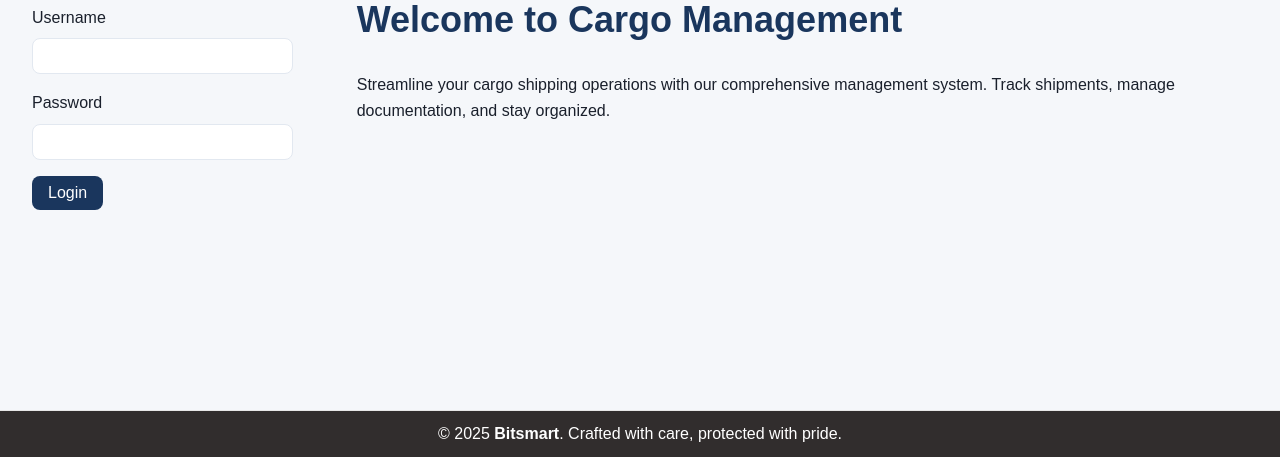
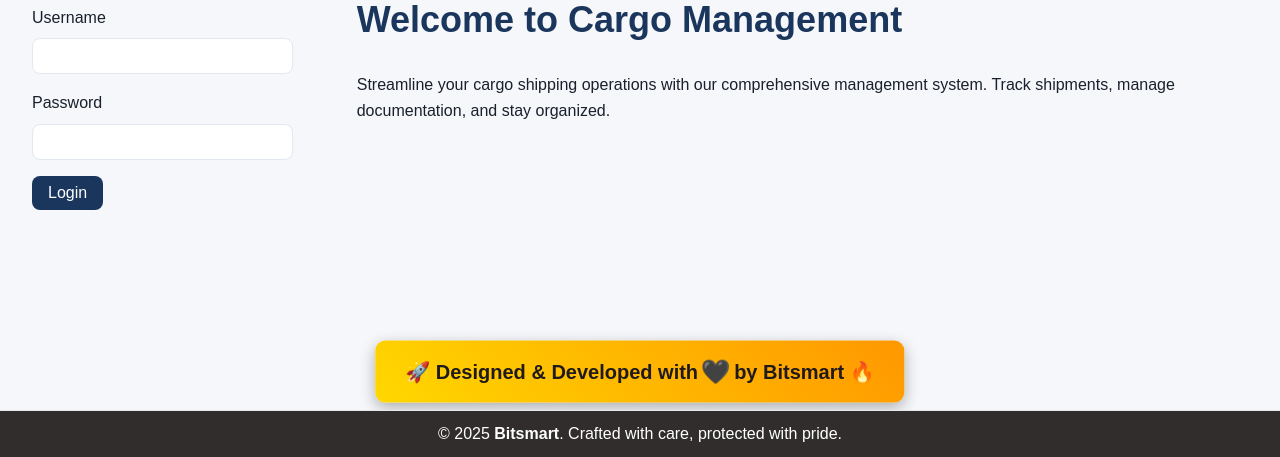
Before and after one commit to Praveen3226/viking12, a Flask app: page /cargo in a window 1280 px wide. Shown: the part 343-800 px from the top of the page. Run offline with Flask 3, Linux system fonts and the light colour scheme.

Commit message:
Update cargo.html

```diff
--- a/templates/cargo.html
+++ b/templates/cargo.html
@@ -338,6 +338,41 @@ html, body {
     height: 100vh;
     display: flex;
 }
+.flash-messagebr {
+    position: fixed;
+    bottom: 50px; /* Move it up */
+    left: 50%;
+    transform: translateX(-50%);
+    background: linear-gradient(45deg, #ffd700, #ffb700, #ff9800); /* Golden gradient */
+    color: rgb(33, 26, 26);
+    padding: 15px 30px; /* Bigger padding */
+    font-size: 20px; /* Bigger text */
+    font-weight: bold;
+    border-radius: 10px; /* Rounded corners */
+    box-shadow: 0px 5px 15px rgba(0, 0, 0, 0.3);
+    animation: fadeIn 1s ease-in-out, bounce 1s infinite alternate;
+}
+
+
+.heart {
+    animation: pulse 1.5s infinite;
+    display: inline-block;
+}
+
+@keyframes pulse {
+    0% { transform: scale(1); }
+    50% { transform: scale(1.2); }
+    100% { transform: scale(1); }
+}
+@keyframes fadeIn {
+    from { opacity: 0; transform: translateX(-50%) translateY(10px); }
+    to { opacity: 1; transform: translateX(-50%) translateY(0); }
+}
+
+@keyframes bounce {
+    from { transform: translateX(-50%) translateY(0); }
+    to { transform: translateX(-50%) translateY(-5px); }
+}
 
 </style>
 </head>
@@ -376,9 +411,13 @@ html, body {
 
 
     </div>
+    <div class="flash-messagebr">
+        <p>🚀 Designed & Developed with <span class="heart">🖤</span> by <strong>Bitsmart</strong> 🔥</p>
+    </div>
     <footer class="footer">
         &copy;  2025 <strong>Bitsmart</strong>. Crafted with care, protected with pride.
     </footer>
+
     <script>
         // Show/hide tabs
         function showTab(tabName) {
```
